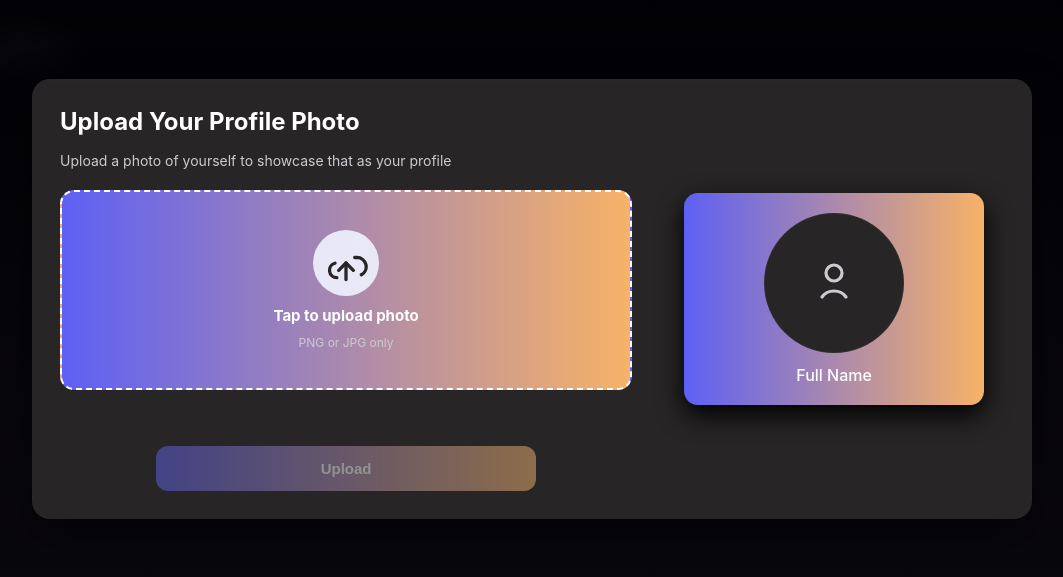
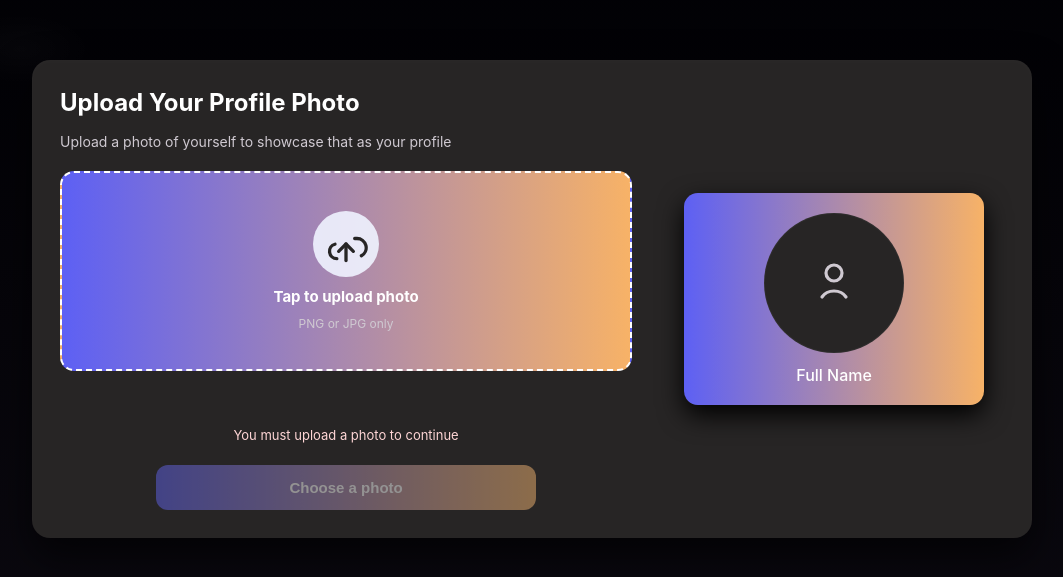
Before and after one commit to sameer021000/GoldArtisan, a React (Create React App) app in the folder frontend/: page /PictureUploadingPath in a window 1280 px wide. Shown: the part 111-688 px from the top of the page, without its empty margins (108-1171 px from the left). Built offline with nearby package versions, Linux system fonts and the light colour scheme; no server answers.

Commit message:
Added helper text:

```diff
--- a/frontend/src/PictureUploadingFolder/PictureUploadingScreen.jsx
+++ b/frontend/src/PictureUploadingFolder/PictureUploadingScreen.jsx
@@ -276,6 +276,11 @@ function PictureUploadingScreen()
             {errorMsg ? <span style={{ color: "#ffb3b3" }}>{errorMsg}</span> : filePicked ? fileName : ""}
           </div>
 
+          {/* Helper text shown when no file picked */}
+          <div id="helperText_Picture" aria-live="polite">
+            {!filePicked && !uploading ? "You must upload a photo to continue" : ""}
+          </div>
+
           {/* Bottom Upload ID button */}
           <div id="bottomRow_Picture">
             <button
@@ -285,7 +290,7 @@ function PictureUploadingScreen()
               disabled={uploading || !filePicked} // <-- changed: prevent next navigation until a file is picked
               aria-disabled={uploading || !filePicked} // <-- changed: reflect that state for accessibility
             >
-              {uploading ? "Uploading..." : "Upload"}
+              {uploading ? "Uploading..." : !filePicked ? "Choose a photo" : "Upload"}
             </button>
           </div>
         </div>
--- a/frontend/src/PictureUploadingFolder/PictureUploadingScreenCSS.css
+++ b/frontend/src/PictureUploadingFolder/PictureUploadingScreenCSS.css
@@ -223,6 +223,15 @@
   width: 100%;
 }
 
+/* helper text shown when no file picked */
+#helperText_Picture {
+  margin-top: 6px;
+  font-size: 13px;
+  color: #ffd6d6; /* light, visible warning color */
+  min-height: 18px;
+  text-align: center;
+}
+
 #uploadIdBtn_Picture {
   width: 100%;
   max-width: 380px;
```
